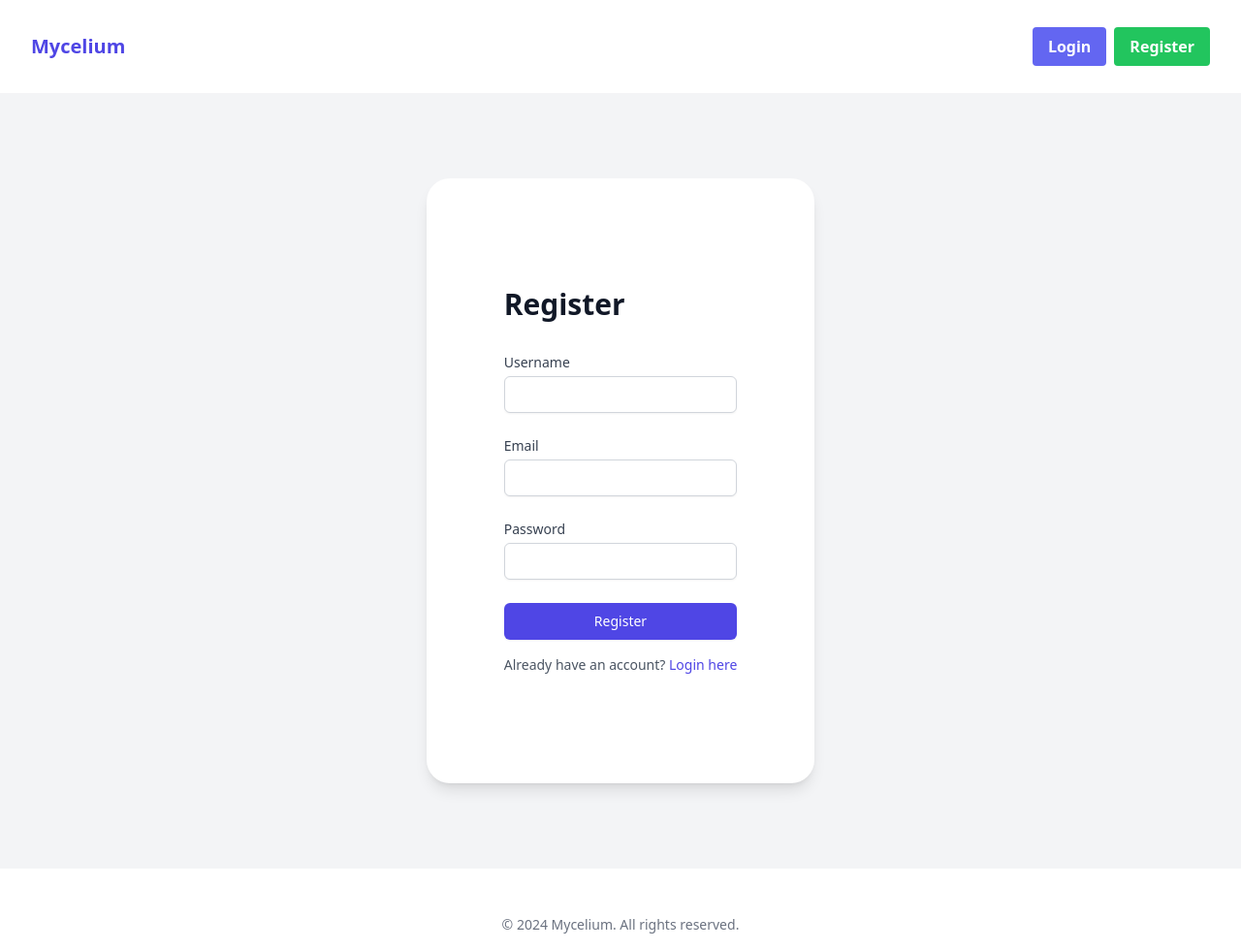
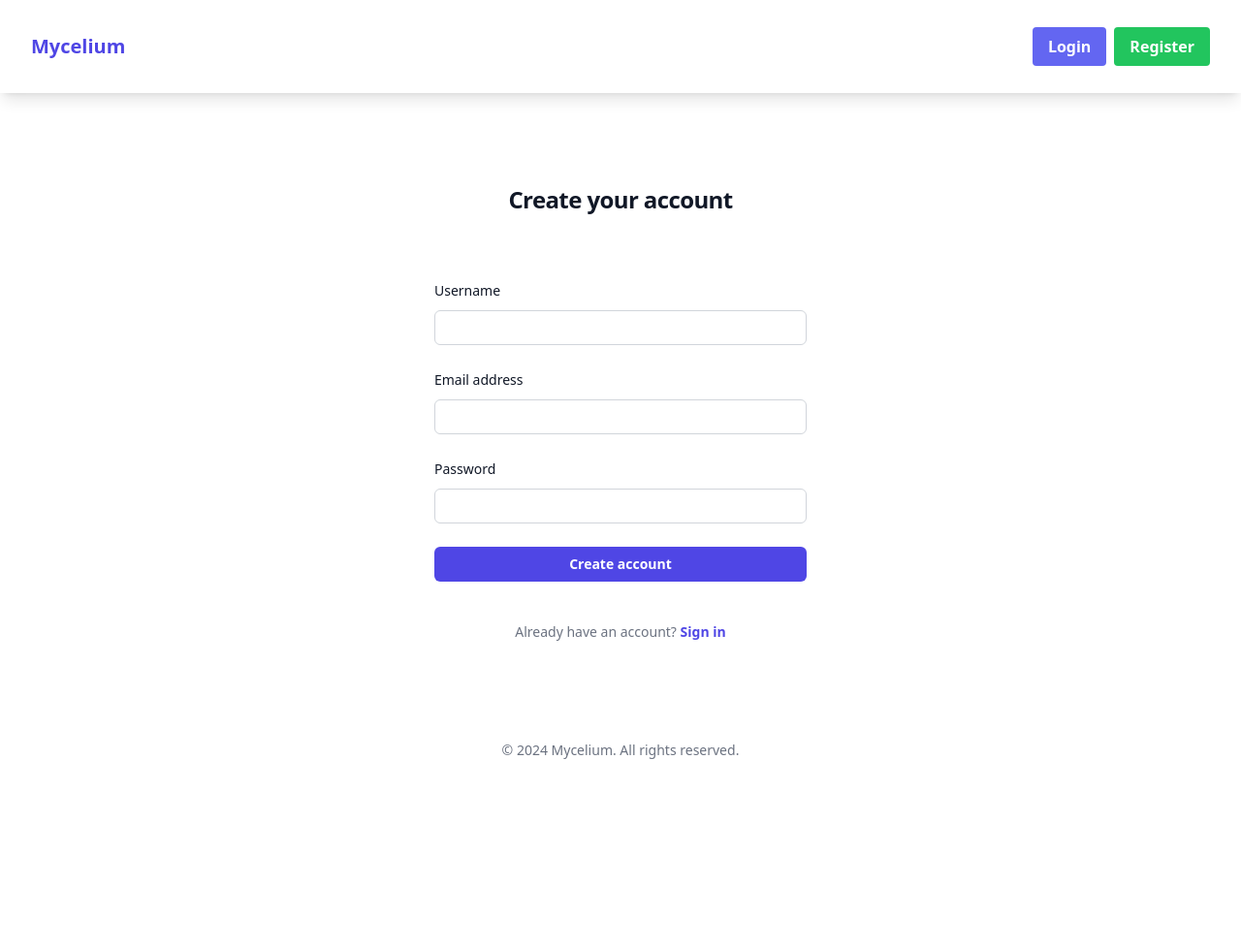
Before and after one commit to thaumazo/CommunityMycelium, a Django app: page /auth/register/ in a window 1280 px wide. Shown: the whole page at 97% size. After the commit the page ends 783 px from the top, so only its background shows below. Run offline with Django 4.2, Linux system fonts and the light colour scheme.

Commit message:
login and register, misc updates

```diff
--- a/app/static/css/output.css
+++ b/app/static/css/output.css
@@ -607,6 +607,10 @@ video {
   margin-top: 0.25rem;
 }
 
+.mt-10 {
+  margin-top: 2.5rem;
+}
+
 .mt-2 {
   margin-top: 0.5rem;
 }
@@ -615,16 +619,16 @@ video {
   margin-top: 0.75rem;
 }
 
+.mt-4 {
+  margin-top: 1rem;
+}
+
 .mt-6 {
   margin-top: 1.5rem;
 }
 
 .mt-8 {
   margin-top: 2rem;
-}
-
-.mt-4 {
-  margin-top: 1rem;
 }
 
 .block {
@@ -655,8 +659,20 @@ video {
   height: 4rem;
 }
 
+.h-5 {
+  height: 1.25rem;
+}
+
 .h-6 {
   height: 1.5rem;
+}
+
+.h-full {
+  height: 100%;
+}
+
+.min-h-full {
+  min-height: 100%;
 }
 
 .min-h-screen {
@@ -929,9 +949,19 @@ video {
   padding-right: 0.5rem;
 }
 
+.px-3 {
+  padding-left: 0.75rem;
+  padding-right: 0.75rem;
+}
+
 .px-4 {
   padding-left: 1rem;
   padding-right: 1rem;
+}
+
+.px-6 {
+  padding-left: 1.5rem;
+  padding-right: 1.5rem;
 }
 
 .py-1 {
@@ -939,9 +969,19 @@ video {
   padding-bottom: 0.25rem;
 }
 
+.py-1\.5 {
+  padding-top: 0.375rem;
+  padding-bottom: 0.375rem;
+}
+
 .py-10 {
   padding-top: 2.5rem;
   padding-bottom: 2.5rem;
+}
+
+.py-12 {
+  padding-top: 3rem;
+  padding-bottom: 3rem;
 }
 
 .py-16 {
@@ -979,11 +1019,6 @@ video {
   padding-bottom: 2rem;
 }
 
-.px-3 {
-  padding-left: 0.75rem;
-  padding-right: 0.75rem;
-}
-
 .pl-5 {
   padding-left: 1.25rem;
 }
@@ -999,6 +1034,11 @@ video {
 .text-2xl {
   font-size: 1.5rem;
   line-height: 2rem;
+}
+
+.text-2xl\/9 {
+  font-size: 1.5rem;
+  line-height: 2.25rem;
 }
 
 .text-3xl {
@@ -1024,6 +1064,11 @@ video {
 .text-sm {
   font-size: 0.875rem;
   line-height: 1.25rem;
+}
+
+.text-sm\/6 {
+  font-size: 0.875rem;
+  line-height: 1.5rem;
 }
 
 .text-xl {
@@ -1074,6 +1119,11 @@ video {
   color: rgb(107 114 128 / var(--tw-text-opacity, 1));
 }
 
+.text-gray-600 {
+  --tw-text-opacity: 1;
+  color: rgb(75 85 99 / var(--tw-text-opacity, 1));
+}
+
 .text-gray-700 {
   --tw-text-opacity: 1;
   color: rgb(55 65 81 / var(--tw-text-opacity, 1));
@@ -1117,11 +1172,6 @@ video {
 .text-white {
   --tw-text-opacity: 1;
   color: rgb(255 255 255 / var(--tw-text-opacity, 1));
-}
-
-.text-gray-600 {
-  --tw-text-opacity: 1;
-  color: rgb(75 85 99 / var(--tw-text-opacity, 1));
 }
 
 .placeholder-gray-400::-moz-placeholder {
@@ -1152,9 +1202,35 @@ video {
   box-shadow: var(--tw-ring-offset-shadow, 0 0 #0000), var(--tw-ring-shadow, 0 0 #0000), var(--tw-shadow);
 }
 
+.outline {
+  outline-style: solid;
+}
+
+.outline-1 {
+  outline-width: 1px;
+}
+
+.-outline-offset-1 {
+  outline-offset: -1px;
+}
+
+.outline-gray-300 {
+  outline-color: #d1d5db;
+}
+
 .ring-indigo-500 {
   --tw-ring-opacity: 1;
   --tw-ring-color: rgb(99 102 241 / var(--tw-ring-opacity, 1));
+}
+
+.placeholder\:text-gray-400::-moz-placeholder {
+  --tw-text-opacity: 1;
+  color: rgb(156 163 175 / var(--tw-text-opacity, 1));
+}
+
+.placeholder\:text-gray-400::placeholder {
+  --tw-text-opacity: 1;
+  color: rgb(156 163 175 / var(--tw-text-opacity, 1));
 }
 
 .hover\:border-gray-300:hover {
@@ -1275,6 +1380,14 @@ video {
 
   .sm\:grid {
     display: grid;
+  }
+
+  .sm\:w-full {
+    width: 100%;
+  }
+
+  .sm\:max-w-sm {
+    max-width: 24rem;
   }
 
   .sm\:max-w-xl {
@@ -1358,6 +1471,11 @@ video {
     line-height: 1.25rem;
   }
 
+  .sm\:text-sm\/6 {
+    font-size: 0.875rem;
+    line-height: 1.5rem;
+  }
+
   .sm\:leading-7 {
     line-height: 1.75rem;
   }
--- a/app/templates/base.html
+++ b/app/templates/base.html
@@ -1,6 +1,7 @@
 <!DOCTYPE html>
 <html
-	lang="en">
+	lang="en"
+	class="h-full">
 
 	<head>
 		<meta
@@ -14,7 +15,8 @@
 			href="{% static 'css/output.css' %}" rel="stylesheet">
 	</head>
 
-	<body>
+	<body
+		class="h-full flex flex-col justify-between">
 		<nav
 			class="bg-white shadow-lg">
 			<div
--- a/app/templates/users/register.html
+++ b/app/templates/users/register.html
@@ -5,101 +5,106 @@
 
 {% block content %}
 	<div
-		class="min-h-screen bg-gray-100 py-6 flex flex-col justify-center sm:py-12">
+		class="flex min-h-full flex-col justify-center px-6 py-12 lg:px-8">
 		<div
-			class="relative py-3 sm:max-w-xl sm:mx-auto">
+			class="sm:mx-auto sm:w-full sm:max-w-sm">
+			<h2
+				class="mt-10 text-center text-2xl/9 font-bold tracking-tight text-gray-900">Create your account</h2>
+		</div>
+
 		<div
-				class="relative px-4 py-10 bg-white shadow-lg sm:rounded-3xl sm:p-20">
-				<div
-					class="max-w-md mx-auto">
-					<div
-						class="divide-y divide-gray-200">
-						<div
-							class="py-8 text-base leading-6 space-y-4 text-gray-700 sm:text-lg sm:leading-7">
-							<h1
-								class="text-3xl font-bold text-gray-900 mb-8">Register</h1>
+			class="mt-10 sm:mx-auto sm:w-full sm:max-w-sm">
 			{% if error %}
 				<div
-									class="bg-red-50 border-l-4 border-red-400 p-4 mb-4">
+					class="rounded-md bg-red-50 p-4 mb-6">
 					<div
 						class="flex">
 						<div
+							class="flex-shrink-0">
+							<svg
+								class="h-5 w-5 text-red-400"
+								xmlns="http://www.w3.org/2000/svg"
+								viewbox="0 0 20 20"
+								fill="currentColor">
+								<path
+									fill-rule="evenodd"
+									d="M10 18a8 8 0 100-16 8 8 0 000 16zM8.707 7.293a1 1 0 00-1.414 1.414L8.586 10l-1.293 1.293a1 1 0 101.414 1.414L10 11.414l1.293 1.293a1 1 0 001.414-1.414L11.414 10l1.293-1.293a1 1 0 00-1.414-1.414L10 8.586 8.707 7.293z"
+									clip-rule="evenodd"/>
+							</svg>
+						</div>
+						<div
 							class="ml-3">
 							<p
-												class="text-sm text-red-700">{{ error }}</p>
+								class="text-sm font-medium text-red-800">{{ error }}</p>
 						</div>
 					</div>
 				</div>
 			{% endif %}
+
 			<form
-								method="post"
-								class="space-y-6">
+				class="space-y-6"
+				method="post">
 				{% csrf_token %}
 				<div>
 					<label
 						for="username"
-										class="block text-sm font-medium text-gray-700">Username</label>
+						class="block text-sm/6 font-medium text-gray-900">Username</label>
 					<div
-										class="mt-1">
+						class="mt-2">
 						<input
 							type="text"
+							name="username"
 							id="username"
-											name="username"
 							required
-											class="appearance-none block w-full px-3 py-2 border border-gray-300 rounded-md shadow-sm placeholder-gray-400 focus:outline-none focus:ring-indigo-500 focus:border-indigo-500 sm:text-sm">
+							class="block w-full rounded-md bg-white px-3 py-1.5 text-base text-gray-900 outline outline-1 -outline-offset-1 outline-gray-300 placeholder:text-gray-400 focus:outline-2 focus:-outline-offset-2 focus:outline-indigo-600 sm:text-sm/6">
 					</div>
 				</div>
+
 				<div>
 					<label
 						for="email"
-										class="block text-sm font-medium text-gray-700">Email</label>
+						class="block text-sm/6 font-medium text-gray-900">Email address</label>
 					<div
-										class="mt-1">
+						class="mt-2">
 						<input
 							type="email"
+							name="email"
 							id="email"
-											name="email"
 							required
-											class="appearance-none block w-full px-3 py-2 border border-gray-300 rounded-md shadow-sm placeholder-gray-400 focus:outline-none focus:ring-indigo-500 focus:border-indigo-500 sm:text-sm">
+							class="block w-full rounded-md bg-white px-3 py-1.5 text-base text-gray-900 outline outline-1 -outline-offset-1 outline-gray-300 placeholder:text-gray-400 focus:outline-2 focus:-outline-offset-2 focus:outline-indigo-600 sm:text-sm/6">
 					</div>
 				</div>
+
 				<div>
 					<label
 						for="password"
-										class="block text-sm font-medium text-gray-700">Password</label>
+						class="block text-sm/6 font-medium text-gray-900">Password</label>
 					<div
-										class="mt-1">
+						class="mt-2">
 						<input
 							type="password"
+							name="password"
 							id="password"
-											name="password"
 							required
-											class="appearance-none block w-full px-3 py-2 border border-gray-300 rounded-md shadow-sm placeholder-gray-400 focus:outline-none focus:ring-indigo-500 focus:border-indigo-500 sm:text-sm">
+							class="block w-full rounded-md bg-white px-3 py-1.5 text-base text-gray-900 outline outline-1 -outline-offset-1 outline-gray-300 placeholder:text-gray-400 focus:outline-2 focus:-outline-offset-2 focus:outline-indigo-600 sm:text-sm/6">
 					</div>
 				</div>
+
 				<div>
 					<button
 						type="submit"
-										class="w-full flex justify-center py-2 px-4 border border-transparent rounded-md shadow-sm text-sm font-medium text-white bg-indigo-600 hover:bg-indigo-700 focus:outline-none focus:ring-2 focus:ring-offset-2 focus:ring-indigo-500">
-										Register
+						class="flex w-full justify-center rounded-md bg-indigo-600 px-3 py-1.5 text-sm/6 font-semibold text-white shadow-xs hover:bg-indigo-500 focus-visible:outline-2 focus-visible:outline-offset-2 focus-visible:outline-indigo-600">
+						Create account
 					</button>
 				</div>
 			</form>
-							<div
-								class="text-center mt-4">
+
 			<p
-									class="text-sm text-gray-600">
+				class="mt-10 text-center text-sm/6 text-gray-500">
 				Already have an account?
 				<a
-										href="{% url 'login' %}" class="font-medium text-indigo-600 hover:text-indigo-500">
-										Login here
-									</a>
+					href="{% url 'login' %}" class="font-semibold text-indigo-600 hover:text-indigo-500">Sign in</a>
 			</p>
 		</div>
 	</div>
-					</div>
-				</div>
-			</div>
-		</div>
-	</div>
 {% endblock %}
```
Also changed, not shown: other parts of app/static/css/output.css (+43 -5 lines), app/templates/users/login.html (+49 -36 lines), app/package-lock.json. Lines whose indentation alone changed are shown as unchanged.
